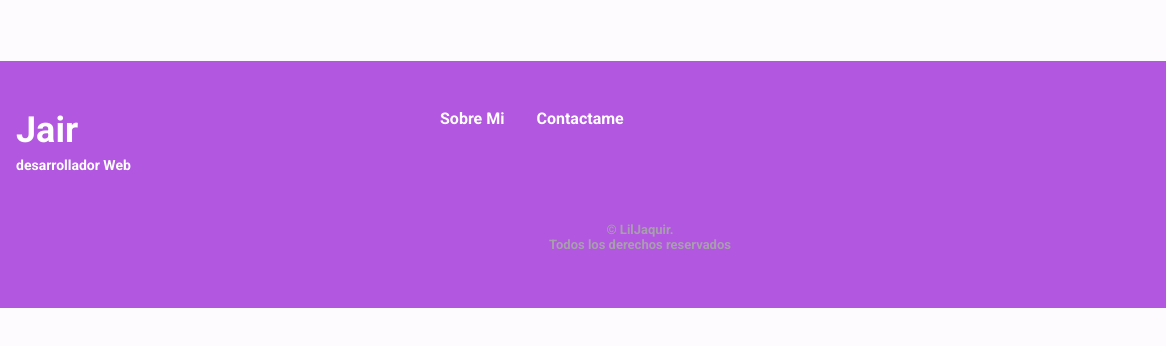
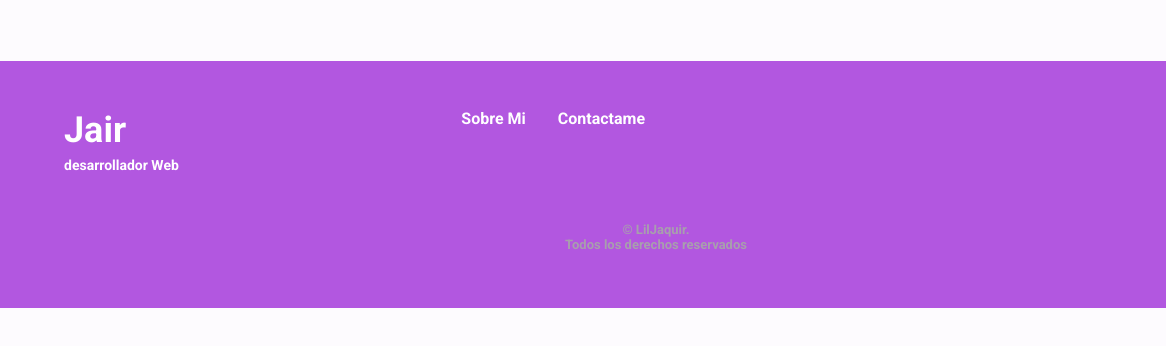
Before and after one commit to LilJaquir/Portafolio, a plain HTML site: page index.html in a window 1280 px wide. Shown: the part 3228-3574 px from the top of the page, 0-1166 px from the left. Drawn offline with nearby package versions, Linux system fonts and the light colour scheme.

Commit message:
Tercer commit

```diff
--- a/assets/css/styles.css
+++ b/assets/css/styles.css
@@ -654,7 +654,9 @@ img {
     font-size: var(--normal-font-size);
   }
 
-
+  .footer__bg{
+    padding-left: 1rem;
+  }
 }
 
 /* For medium devices */
@@ -675,6 +677,10 @@ img {
   .contact__container,
   .footer__container {
     grid-template-columns: repeat(2, 1fr);
+  }
+  .footer__title,
+  .footer__subtitle{
+    padding-left: 1rem;
   }
 }
 
@@ -759,7 +765,7 @@ img {
 }
 
 .footer__bg{
-  padding: 3rem 0 3.5rem;
+  padding: 3rem 0 3.5rem 2rem;
 }
 .footer__links{
   flex-direction:row ;
```
